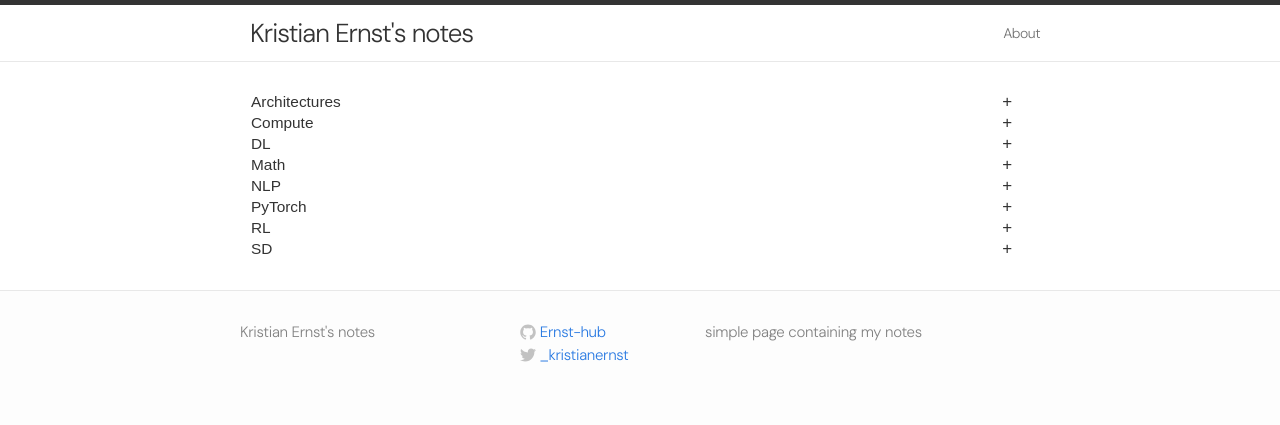
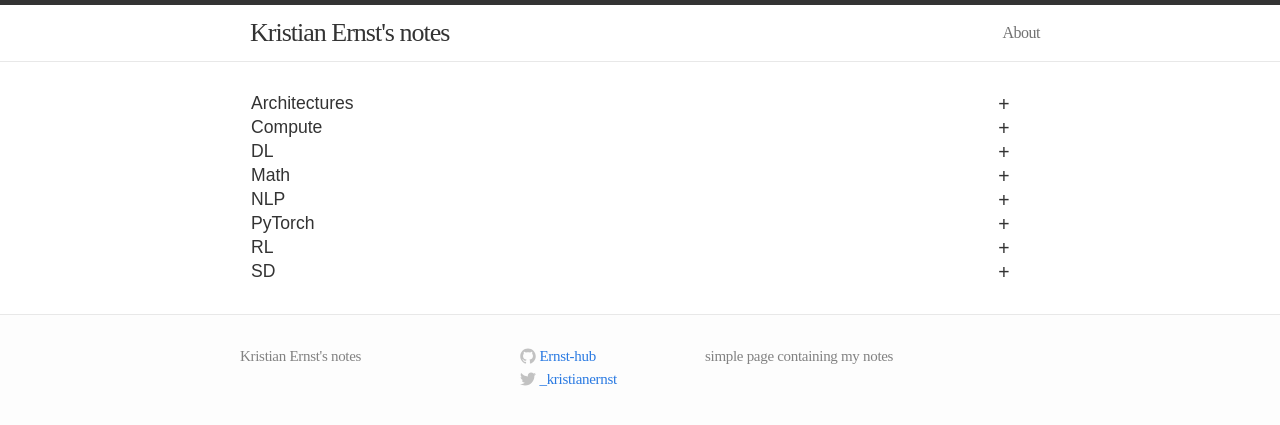
Before and after one commit to kristianernst/kristianernst.github.io, a Jekyll site: the page built from index.html, in a window 1280 px wide. Shown: the top 425 px of the page. Built offline with Jekyll 4.4.1, drawn with Linux system fonts in a browser that asks for light colours.

```diff
--- a/css/main.css
+++ b/css/main.css
@@ -16,8 +16,8 @@
 html, body { height: 100%; }
 
 body {
-  font-family: "DM Sans", "Inter", sans-serif !important;
-  font-size: 14px;
+  font-family: "Inter", "DM Sans" sans-serif !important;
+  font-size: 16px;
   line-height: 1.5;
   font-weight: 300;
   background-color: #fdfdfd;
```
